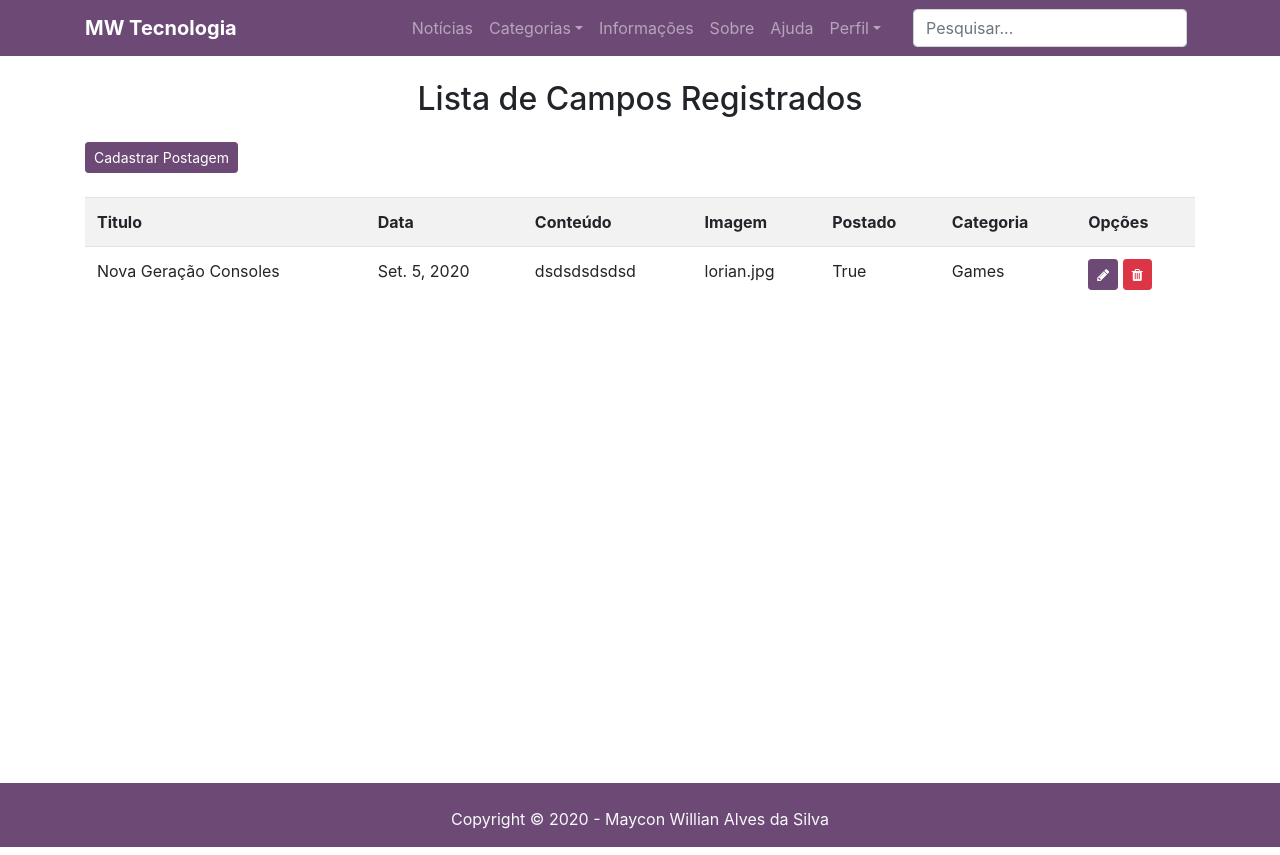
After one commit to mayconws/Topicos-Django, a Django app: page /listar/postagem/ in a window 1280 px wide. The commit adds this page. Run offline with Django 3.2, Linux system fonts and the light colour scheme; data comes from the database, SQL or seed files in the repository; both versions use the stored data as it was after the commit; some libraries are stand-ins or nearby versions.

Commit message:
Criação das views de alterar, excluir, listar e instalação do crispy forms.

```diff
--- a/Blog/Blog/settings.py
+++ b/Blog/Blog/settings.py
@@ -40,7 +40,11 @@ INSTALLED_APPS = [
      # Ativa o módulo páginas
     'paginas.apps.PaginasConfig',
     'cadastros.apps.CadastrosConfig',
+    'crispy_forms',
 ]
+
+#Crispy Forms
+CRISPY_TEMPLATE_PACK = 'bootstrap4'
 
 MIDDLEWARE = [
     'django.middleware.security.SecurityMiddleware',
--- a/Blog/cadastros/models.py
+++ b/Blog/cadastros/models.py
@@ -17,13 +17,15 @@ class Postagem(models.Model):
     categoria = models.ForeignKey(Categoria, on_delete=models.PROTECT)
 
     def __str__(self):
-        return "{} - {}".format(self.titulo, self.categoria.nome_categoria)
+        return "{}".format(self.titulo)
 
 class Comentario(models.Model):
     nome_comentario = models.CharField(max_length=100, verbose_name="Nome")
     email = models.EmailField()
     data = models.DateField()
     comentario_publicado = models.BooleanField()
+
+    postagem = models.ForeignKey(Postagem, on_delete=models.PROTECT)
 
     def __str__(self):
         return "{}".format(self.nome_comentario)
--- /dev/null
+++ b/Blog/cadastros/templates/cadastros/listas/postagem.html
@@ -0,0 +1,61 @@
+{% extends 'paginas/modelo.html' %}
+{% load static %}
+
+{% block conteudo %}
+
+<div class="container">
+    <div class="text-center m-4">
+        <h2>Lista de Campos Registrados</h2>
+    </div>
+
+    <div class="mb-4">
+         <a href="{% url 'cadastrar-postagem' %}" class="btn btn-primary btn-sm" title="Editar">Cadastrar Postagem</a>
+    </div>
+
+   <div class="text-justify margem-fixa">
+
+        <div class="table-responsive">
+            <table class="table table-striped">
+                <tr>
+                    <th>Titulo</th>
+                    <th>Data</th>
+                    <th>Conteúdo</th>
+                    <th>Imagem</th>
+                    <th>Postado</th>
+                    <th>Categoria</th>
+                    <th>Opções</th>
+                </tr>
+
+                {% for postagem in object_list %}
+                <tr>
+                    <td>{{ postagem.titulo }}</td>
+                    <td>{{ postagem.data }}</td>
+                    <td>{{ postagem.conteudo }}</td>
+                    <td>{{ postagem.imagem }}</td>
+                    <td>{{ postagem.postado }}</td>
+                    <td>{{ postagem.categoria }}</td>
+                    <td>
+                        <a href="{% url 'editar-postagem' postagem.pk %}" class="btn btn-primary btn-sm" title="Editar">
+                            <i class="fa fa-pencil" aria-hidden="true"></i>
+                        </a>
+                        <a href="{% url 'excluir-postagem' postagem.pk %}" class="btn btn-danger btn-sm" title="Excluir">
+                              <i class="fa fa-trash" aria-hidden="true"></i>
+                        </a>
+                    </td>
+                </tr>
+
+                {% empty %}
+
+                <tr>
+                    <td colspan="3">Nehum Campo Registrado</td>
+                </tr>
+                {% endfor %}
+
+            </table>
+        </div>
+
+    </div>
+
+</div>
+
+{% endblock %}
--- a/Blog/cadastros/urls.py
+++ b/Blog/cadastros/urls.py
@@ -2,6 +2,8 @@ from django.urls import path
 
 from .views import CategoriaCreate, PostagemCreate, ComentarioCreate, PerfilCreate
 from .views import CategoriaUpdate, PostagemUpdate, ComentarioUpdate, PerfilUpdate
+from .views import CategoriaDelete, PostagemDelete, ComentarioDelete, PerfilDelete
+from .views import CategoriaList, PostagemList, ComentarioList, PerfilList
 
 urlpatterns = [
     path('cadastrar/categoria/', CategoriaCreate.as_view(), name="cadastrar-categoria"),
@@ -10,8 +12,18 @@ urlpatterns = [
     path('cadastrar/perfil/', PerfilCreate.as_view(), name="cadastrar-perfil"),
 
     path('editar/categoria/<int:pk>/', CategoriaUpdate.as_view(), name="editar-categoria"),
-    path('editar/postagem/<int:pk>/', CategoriaUpdate.as_view(), name="editar-postagem"),
+    path('editar/postagem/<int:pk>/', PostagemUpdate.as_view(), name="editar-postagem"),
     path('editar/comentario/<int:pk>/', ComentarioUpdate.as_view(), name="editar-comentario"),
     path('editar/perfil/<int:pk>/', PerfilUpdate.as_view(), name="editar-perfil"),
 
+    path('excluir/categoria/<int:pk>/', CategoriaDelete.as_view(), name="excluir-categoria"),
+    path('excluir/postagem/<int:pk>/', PostagemDelete.as_view(), name="excluir-postagem"),
+    path('excluir/comentario/<int:pk>/', ComentarioDelete.as_view(), name="excluir-comentario"),
+    path('excluir/perfil/<int:pk>/', PerfilDelete.as_view(), name="excluir-perfil"),
+
+    path('listar/categoria/', CategoriaList.as_view(), name="listar-categoria"),
+    path('listar/postagem/', PostagemList.as_view(), name="listar-postagem"),
+    path('listar/comentario/', ComentarioList.as_view(), name="listar-comentario"),
+    path('listar/perfil/', PerfilList.as_view(), name="listar-perfil"),
+
 ]
--- a/Blog/cadastros/views.py
+++ b/Blog/cadastros/views.py
@@ -1,4 +1,5 @@
-from django.views.generic.edit import CreateView, UpdateView
+from django.views.generic.edit import CreateView, UpdateView, DeleteView
+from django.views.generic.list import ListView
 
 from .models import Categoria, Postagem, Comentario, Perfil
 
@@ -9,25 +10,25 @@ class CategoriaCreate(CreateView):
     model = Categoria
     fields = ['nome_categoria']
     template_name = 'cadastros/form.html'
-    success_url = reverse_lazy('index')
+    success_url = reverse_lazy('listar-categoria')
 
 class PostagemCreate(CreateView):
     model = Postagem
     fields = ['titulo', 'data', 'conteudo', 'imagem', 'postado', 'categoria']
     template_name = 'cadastros/form.html'
-    success_url = reverse_lazy('index')
+    success_url = reverse_lazy('listar-postagem')
 
 class ComentarioCreate(CreateView):
     model = Comentario
-    fields = ['nome_comentario', 'email', 'data', 'comentario_publicado']
+    fields = ['nome_comentario', 'email', 'data', 'comentario_publicado', 'postagem']
     template_name = 'cadastros/form.html'
-    success_url = reverse_lazy('index')
+    success_url = reverse_lazy('listar-comentario')
 
 class PerfilCreate(CreateView):
     model = Perfil
     fields = ['nome_perfil', 'endereco', 'cpf', 'telefone', 'imagem_perfil']
     template_name = 'cadastros/form.html'
-    success_url = reverse_lazy('index')
+    success_url = reverse_lazy('listar-perfil')
 
 #### Update ####
 
@@ -35,22 +36,62 @@ class CategoriaUpdate(UpdateView):
     model = Categoria
     fields = ['nome_categoria']
     template_name = 'cadastros/form.html'
-    success_url = reverse_lazy('index')
+    success_url = reverse_lazy('listar-categoria')
 
 class PostagemUpdate(UpdateView):
-    model = Categoria
-    fields = ['nome_categoria']
+    model = Postagem
+    fields = ['titulo', 'data', 'conteudo', 'imagem', 'postado', 'categoria']
     template_name = 'cadastros/form.html'
-    success_url = reverse_lazy('index')
+    success_url = reverse_lazy('listar-postagem')
 
 class ComentarioUpdate(UpdateView):
     model = Comentario
-    fields = ['nome_comentario', 'email', 'data', 'comentario_publicado']
+    fields = ['nome_comentario', 'email', 'data', 'comentario_publicado', 'postagem']
     template_name = 'cadastros/form.html'
-    success_url = reverse_lazy('index')
+    success_url = reverse_lazy('listar-comentario')
 
 class PerfilUpdate(UpdateView):
     model = Perfil
     fields = ['nome_perfil', 'endereco', 'cpf', 'telefone', 'imagem_perfil']
     template_name = 'cadastros/form.html'
-    success_url = reverse_lazy('index')
+    success_url = reverse_lazy('listar-perfil')
+
+#### Delete ####
+
+class CategoriaDelete(DeleteView):
+    model = Categoria
+    template_name = 'cadastros/form-excluir.html'
+    success_url = reverse_lazy('listar-categoria')
+
+class PostagemDelete(DeleteView):
+    model = Postagem
+    template_name = 'cadastros/form-excluir.html'
+    success_url = reverse_lazy('listar-postagem')
+
+class ComentarioDelete(DeleteView):
+    model = Comentario
+    template_name = 'cadastros/form-excluir.html'
+    success_url = reverse_lazy('listar-comentario')
+
+class PerfilDelete(DeleteView):
+    model = Perfil
+    template_name = 'cadastros/form-excluir.html'
+    success_url = reverse_lazy('listar-perfil')
+
+#### Listar ####
+
+class CategoriaList(ListView):
+    model = Categoria
+    template_name = 'cadastros/listas/categoria.html'
+
+class PostagemList(ListView):
+    model = Postagem
+    template_name = 'cadastros/listas/postagem.html'
+
+class ComentarioList(ListView):
+    model = Comentario
+    template_name = 'cadastros/listas/comentario.html'
+
+class PerfilList(ListView):
+    model = Perfil
+    template_name = 'cadastros/listas/perfil.html'
--- a/Blog/paginas/templates/paginas/modelo.html
+++ b/Blog/paginas/templates/paginas/modelo.html
@@ -15,6 +15,7 @@
     <link href="{% static 'vendor/bootstrap/css/bootstrap.min.css' %}" rel="stylesheet">
     <link href="{% static 'vendor/bootstrap/css/theme_1564087106285.css' %}" rel="stylesheet">
     <link href="{% static 'css/estilo.css' %}" rel="stylesheet">
+    <link href ="{% static 'css/font-awesome.min.css'%}" rel="stylesheet">
 
 </head>
 
@@ -35,8 +36,16 @@
                     <li class="nav-item">
                         <a class="nav-link" href="">Notícias</a>
                     </li>
-                    <li class="nav-item">
-                        <a class="nav-link" href="">Categorias</a>
+                    <li class="nav-item dropdown">
+                        <a class="nav-link dropdown-toggle" href="#" id="navbarDropdownMenuLink" data-toggle="dropdown" aria-haspopup="true" aria-expanded="false">Categorias</a>
+                        <div class="dropdown-menu" aria-labelledby="navbarDropdownMenuLink">
+                            <a class="dropdown-item" href="{% url 'listar-categoria' %}">Listar</a>
+                        <div class="dropdown-divider"></div>
+                            <a class="dropdown-item" href="{% url 'listar-postagem' %}">Postagem</a>
+                        <div class="dropdown-divider"></div>
+                            <a class="dropdown-item" href="{% url 'listar-comentario' %}">Comentário</a>
+                        </div>
+
                     </li>
                     <li class="nav-item">
                         <a class="nav-link" href="{% url 'informacao' %}">Informações</a>
@@ -46,6 +55,11 @@
                     </li>
                     <li class="nav-item">
                         <a class="nav-link" href="{% url 'ajuda' %}">Ajuda</a>
+                    </li>
+                    <li class="nav-item dropdown">
+                        <a class="nav-link dropdown-toggle" href="#" id="navbarDropdownMenuLink" data-toggle="dropdown" aria-haspopup="true" aria-expanded="false">Perfil</a>
+                        <div class="dropdown-menu" aria-labelledby="navbarDropdownMenuLink">
+                        <a class="dropdown-item" href="{% url 'listar-perfil' %}">Listar</a>
                     </li>
                 </ul>
                 <form class="form-inline my-2 my-lg-0 ml-lg-4" action="">
```
Also changed, not shown: Blog/cadastros/templates/cadastros/form-excluir.html (added, +29 -0 lines), Blog/cadastros/templates/cadastros/form.html (+5 -3 lines), Blog/cadastros/templates/cadastros/listas/categoria.html (added, +51 -0 lines), Blog/cadastros/templates/cadastros/listas/comentario.html (added, +59 -0 lines), Blog/cadastros/templates/cadastros/listas/perfil.html (added, +59 -0 lines), Blog/cadastros/migrations/0001_initial.py, Blog/cadastros/migrations/0002_auto_20200905_1503.py (deleted), Blog/dark_souls_2_6MhZfu3.jpg (added), Blog/dark_souls_3.jpg (added), Blog/db.sqlite3, Blog/lorian.jpg (added), Blog/lorian_9aIywY5.jpg (added).
